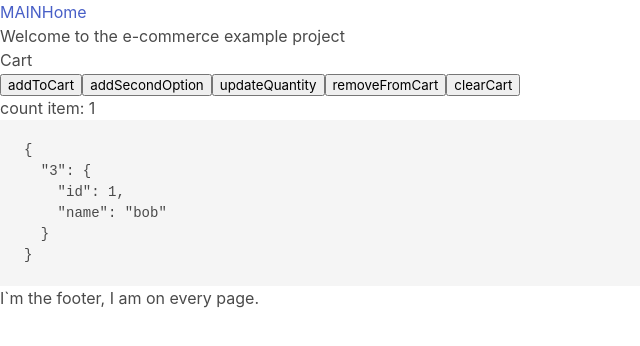
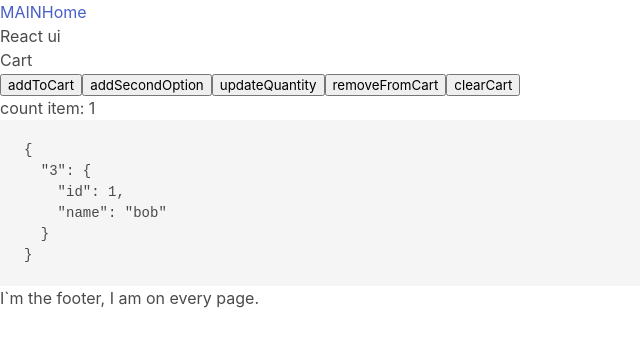
Before and after one commit to Alaev/react-ui, a React (Create React App) app: page /home in a window 1280 px wide. Shown: the top 346 px of the page, without its empty margins (0-640 px from the left). Built offline with nearby package versions, Linux system fonts and the light colour scheme.

Commit message:
clean up

```diff
--- a/src/views/components/Table/index.js
+++ b/src/views/components/Table/index.js
@@ -7,7 +7,6 @@ const Table = ({ Provider }) => (
     <table className="table is-bordered is-fullwidth">
       <TableBody />
     </table>
-
     <TableForm />
   </Provider>
 );
--- a/src/views/utilities/dictionary.js
+++ b/src/views/utilities/dictionary.js
@@ -1,3 +1,3 @@
 export default {
-  title: 'Welcome to the e-commerce example project',
+  title: 'React ui',
 };
```
